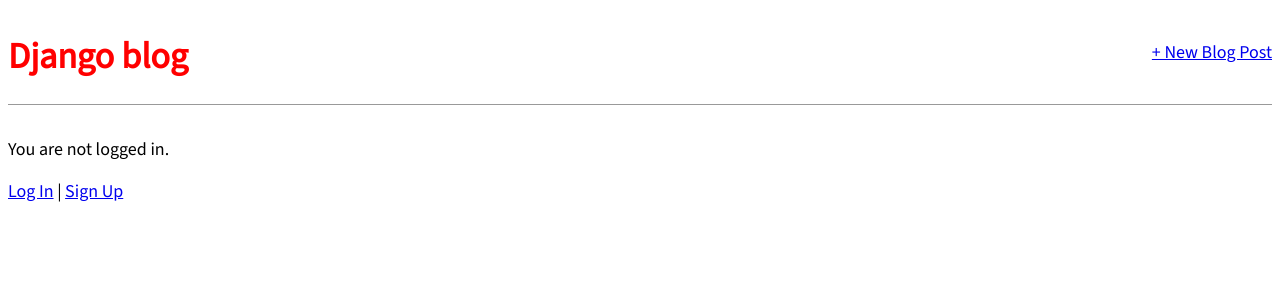
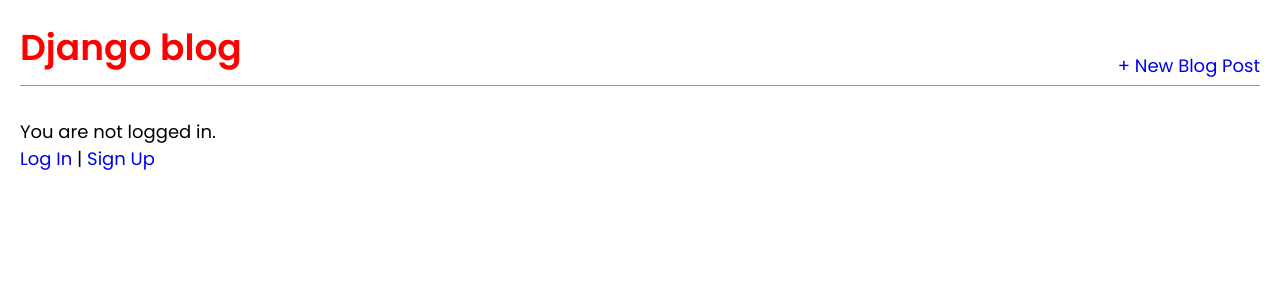
Before and after one commit to tobiasprandini/DjangoCRUD, a Django app: page / in a window 1280 px wide. Shown: the top 300 px of the page. Run offline with Django 5.2, Linux system fonts and the light colour scheme; data that the repository does not hold is empty.

Commit message:
estilizando o projeto

```diff
--- a/static/css/base.css
+++ b/static/css/base.css
@@ -1,6 +1,12 @@
+* {
+    margin: 0;
+    padding: 0;
+}
+
 body {
-    font-family: 'Source Sans 3', serif;
+    font-family: 'Poppins', serif;
     font-size: 18px;
+    margin: 20px;
 }
 
 header {
@@ -14,13 +20,22 @@
     text-decoration: none;
 }
 
+a {
+    text-decoration: none;
+}
+
 .nav-left {
     margin-right: auto;
+    margin-bottom: 10px;
 }
 
 .nav-right {
     display: flex;
     padding-top: 2rem;
+}
+
+.nav-right a {
+    text-decoration: none;
 }
 
 .post-entry {
@@ -45,3 +60,7 @@
 .post-entry h2 a:hover {
     color: red;
 }
+
+.authentication {
+    margin-bottom: 20px;
+}
--- a/templates/base.html
+++ b/templates/base.html
@@ -7,7 +7,7 @@
     <title>Django blog</title>
     <link rel="preconnect" href="https://fonts.googleapis.com">
     <link rel="preconnect" href="https://fonts.gstatic.com" crossorigin>
-    <link href="https://fonts.googleapis.com/css2?family=Source+Sans+3:ital@0;1&display=swap" rel="stylesheet">
+    <link href="https://fonts.googleapis.com/css2?family=Poppins:wght@300;400;500;600&display=swap" rel="stylesheet">
     <link rel="stylesheet" href="{% static 'css/base.css' %}">
 </head>
 <body>
@@ -26,9 +26,11 @@
         <button type="submit">Log Out</button>
     </form>
     {% else %}
-    <p>You are not logged in.</p>
-    <a href="{% url 'login' %}">Log In</a> |
-    <a href="{% url 'signup' %}">Sign Up</a>
+    <div class="authentication">
+        <p>You are not logged in.</p>
+        <a href="{% url 'login' %}">Log In</a> |
+        <a href="{% url 'signup' %}">Sign Up</a>
+    </div>
     {% endif %}
     <div>
         {% block content %}
```
